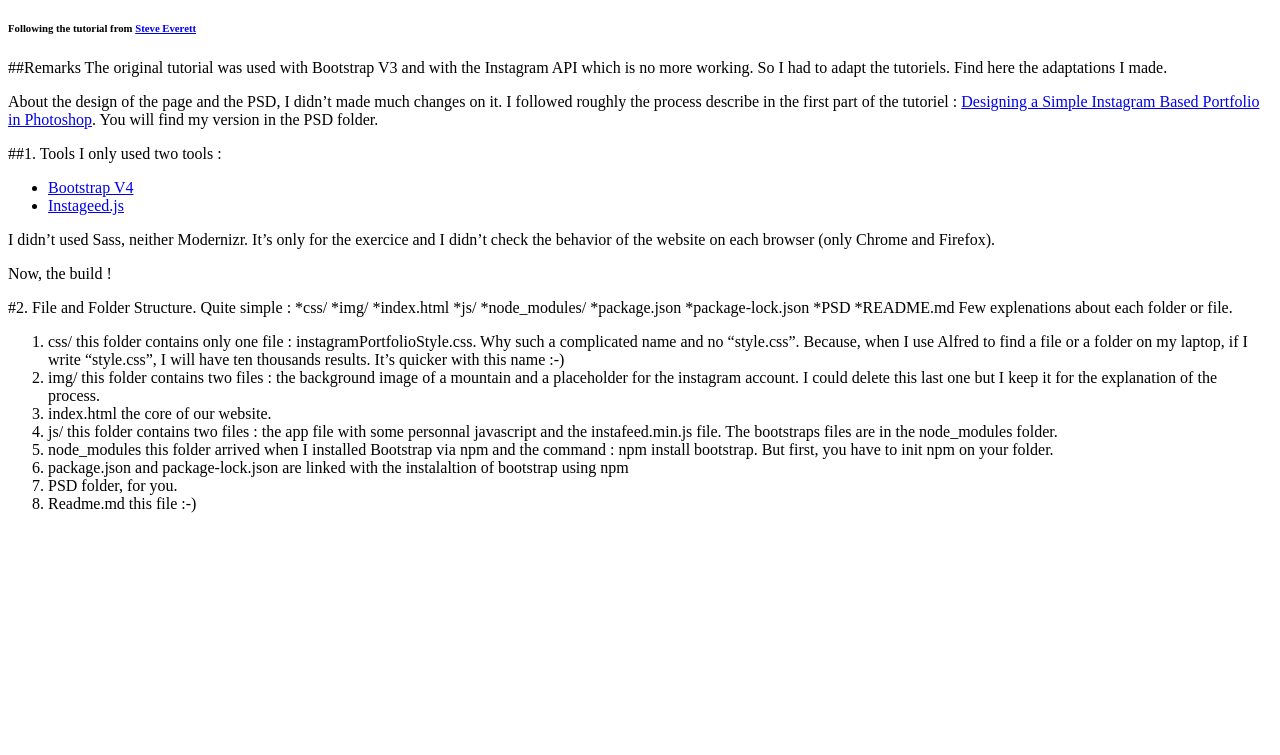
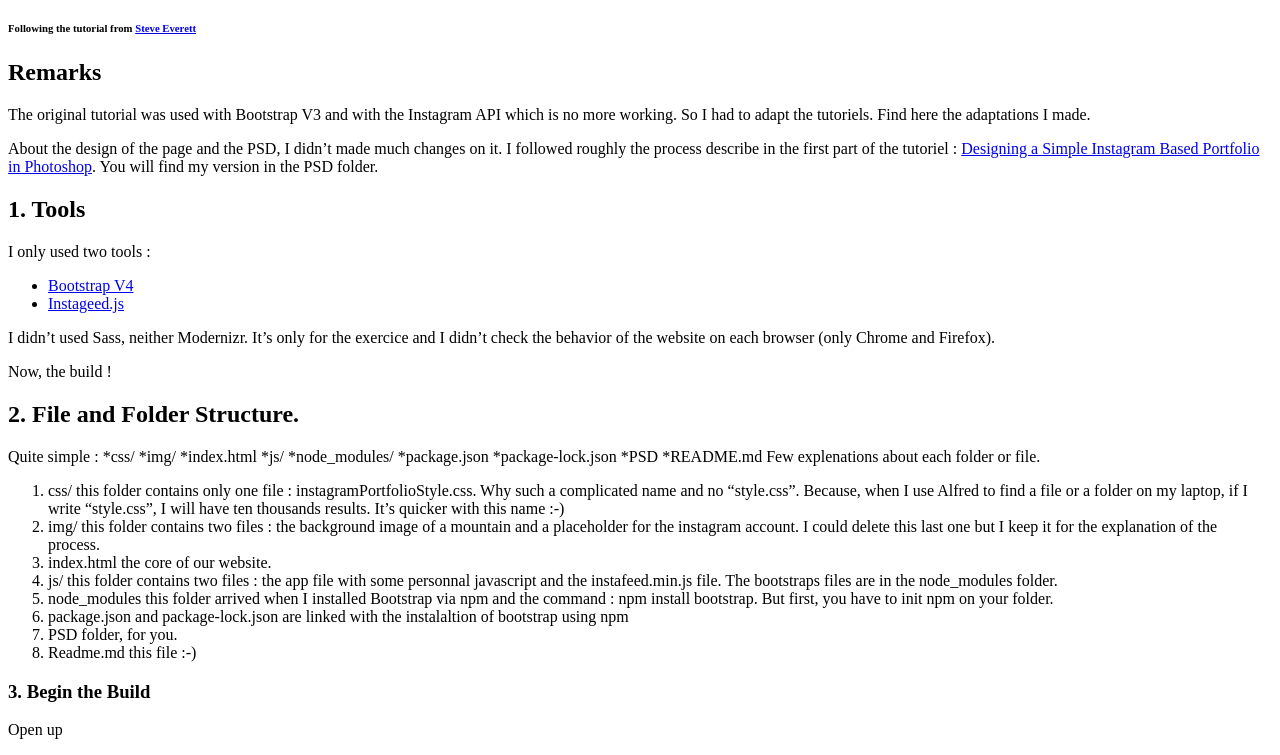
Before and after one commit to sbuhl/instagramPortfolio, a website: page build/README.html in a window 1280 px wide. Shown: the part 61-816 px from the top of the page. Drawn offline with Linux system fonts and the light colour scheme.

Commit message:
README UPP

```diff
--- a/build/README.html
+++ b/build/README.html
@@ -9,15 +9,17 @@
 
 <h6 id="followingthetutorialfromsteveeveretthttps:webdesign.tutsplus.comtutorialsbuilding-an-instagram-based-portfolio-with-bootstrap--cms-22243">Following the tutorial from <a href="https://webdesign.tutsplus.com/tutorials/building-an-instagram-based-portfolio-with-bootstrap--cms-22243">Steve Everett</a></h6>
 
-<p>##Remarks
-The original tutorial was used with Bootstrap V3 and with the Instagram API which is no more working. So I had to adapt the tutoriels.
+<h2 id="remarks">Remarks</h2>
+
+<p>The original tutorial was used with Bootstrap V3 and with the Instagram API which is no more working. So I had to adapt the tutoriels.
 Find here the adaptations I made.</p>
 
 <p>About the design of the page and the PSD, I didn&#8217;t made much changes on it.
 I followed roughly the process describe in the first part of the tutoriel : <a href="https://webdesign.tutsplus.com/tutorials/designing-a-simple-instagram-based-portfolio-in-photoshop--cms-21402">Designing a Simple Instagram Based Portfolio in Photoshop</a>. You will find my version in the PSD folder.</p>
 
-<p>##1. Tools
-I only used two tools :</p>
+<h2 id="1.tools">1. Tools</h2>
+
+<p>I only used two tools :</p>
 
 <ul>
 <li><a href="https://getbootstrap.com/">Bootstrap V4</a></li>
@@ -28,8 +30,9 @@ I only used two tools :</p>
 
 <p>Now, the build !</p>
 
-<p>#2. File and Folder Structure.
-Quite simple :
+<h2 id="2.fileandfolderstructure.">2. File and Folder Structure.</h2>
+
+<p>Quite simple :
 *css/
 *img/
 *index.html
@@ -52,5 +55,9 @@ Few explenations about each folder or file.</p>
 <li>Readme.md this file :-)</li>
 </ol>
 
+<h3 id="3.beginthebuild">3. Begin the Build</h3>
+
+<p>Open up</p>
+
 </body>
 </html>
```
Also changed, not shown: README.md.
